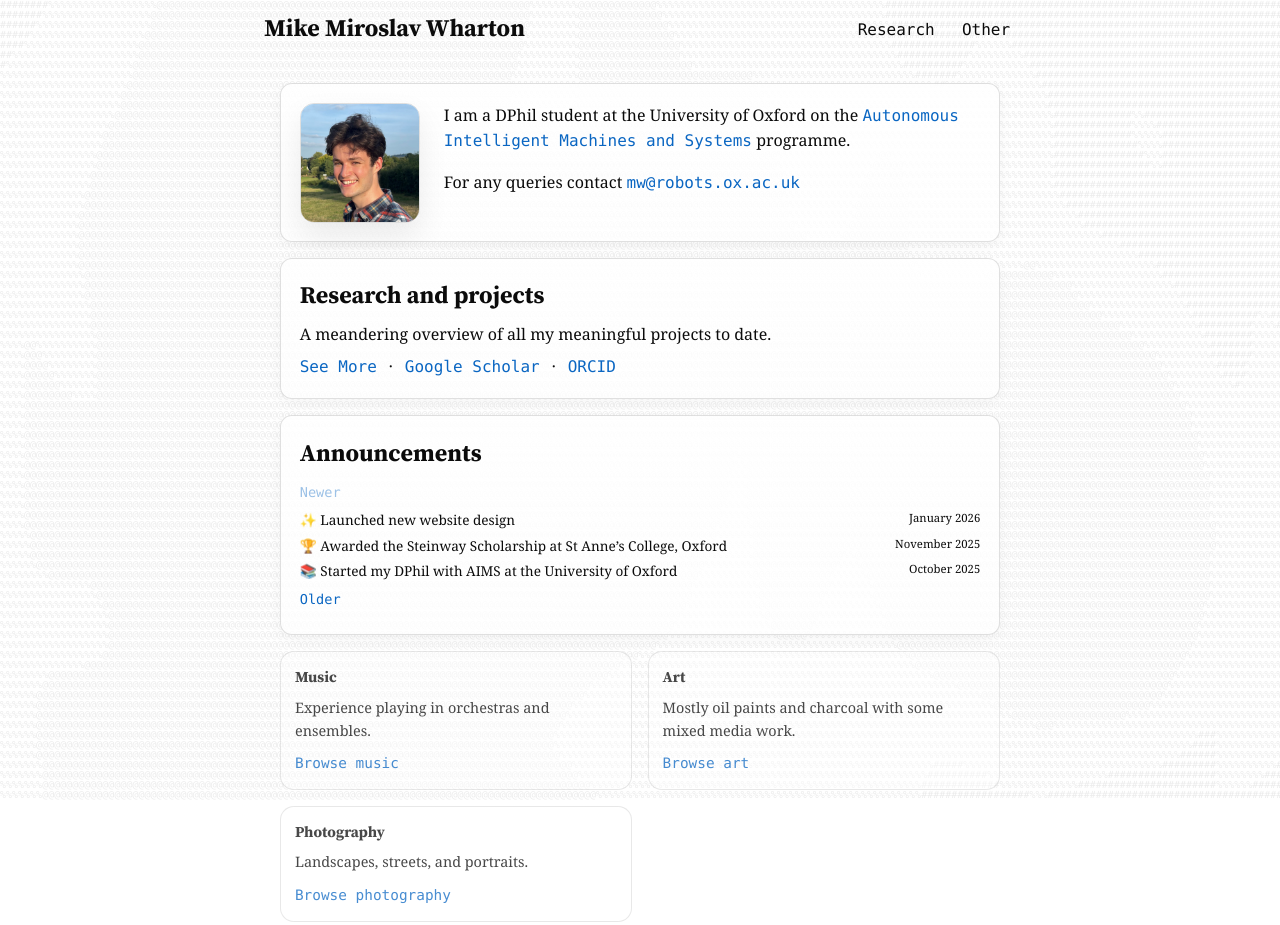
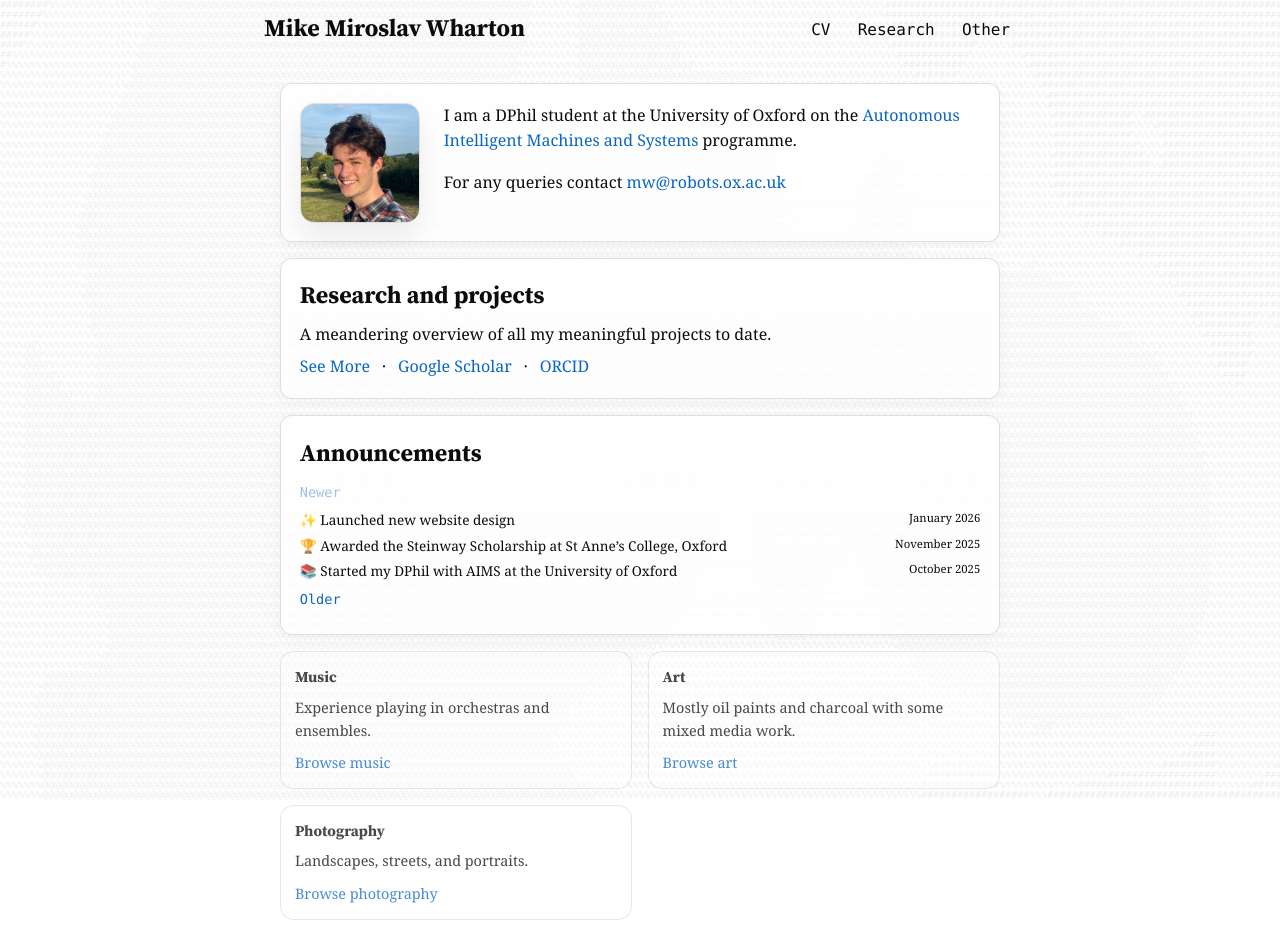
Before and after one commit to mikewharton/mikewharton.github.io, an Eleventy site: page src/index.njk in a window 1280 px wide. Shown: the top 925 px of the page. Built offline with nearby package versions, Linux system fonts and the light colour scheme; Eleventy itself is replaced by a stand-in of ours; files that its build step writes are made by us from their sources; animation ran at ten frames a second; a web font is replaced by a local one; what glob would draw is missing.

Commit message:
Soft update to newer package dependencies, add CV to website, and change links to serif text (except nav bar).

```diff
--- a/src/_includes/header.njk
+++ b/src/_includes/header.njk
@@ -11,6 +11,8 @@
 
     <nav id="primary-nav" role="navigation" aria-label="Primary">
       <ul class="nav-list" id="nav-list">
+        <li><a href="{{ pathPrefix }}assets/CV.pdf">CV</a></li>
+
         <li><a href="{{ pathPrefix }}research">Research</a></li>
 
         <li>
--- a/src/style.css
+++ b/src/style.css
@@ -107,7 +107,7 @@ body {
 a {
   color: var(--accent);
   text-decoration: none;
-  font-family: var(--mono);
+  font-family: var(--serif);
 }
 
 a:hover {
@@ -346,6 +346,7 @@ background:
   padding: 0.25rem 0.35rem;
   border-radius: 6px;
   display: inline-block;
+  font-family: var(--mono);
 }
 
 .nav-list a:hover,
```
Also changed, not shown: 3 other files.
